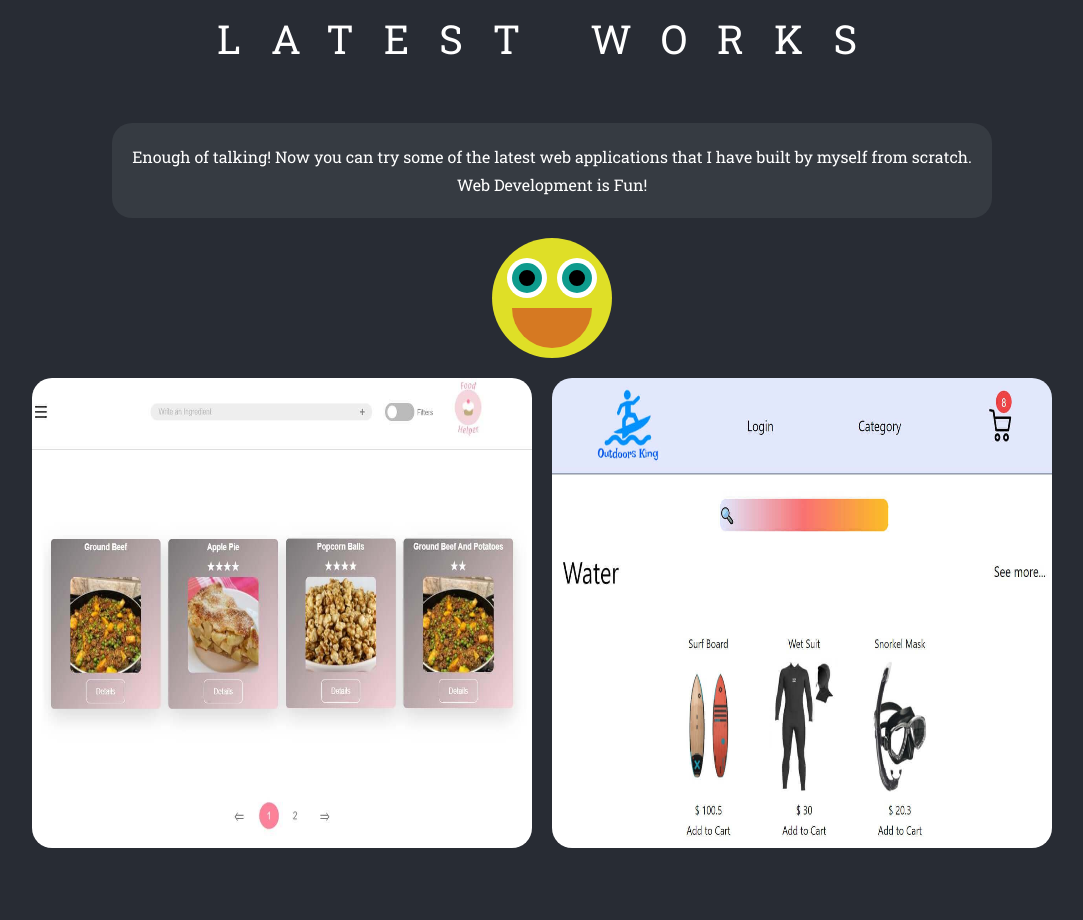
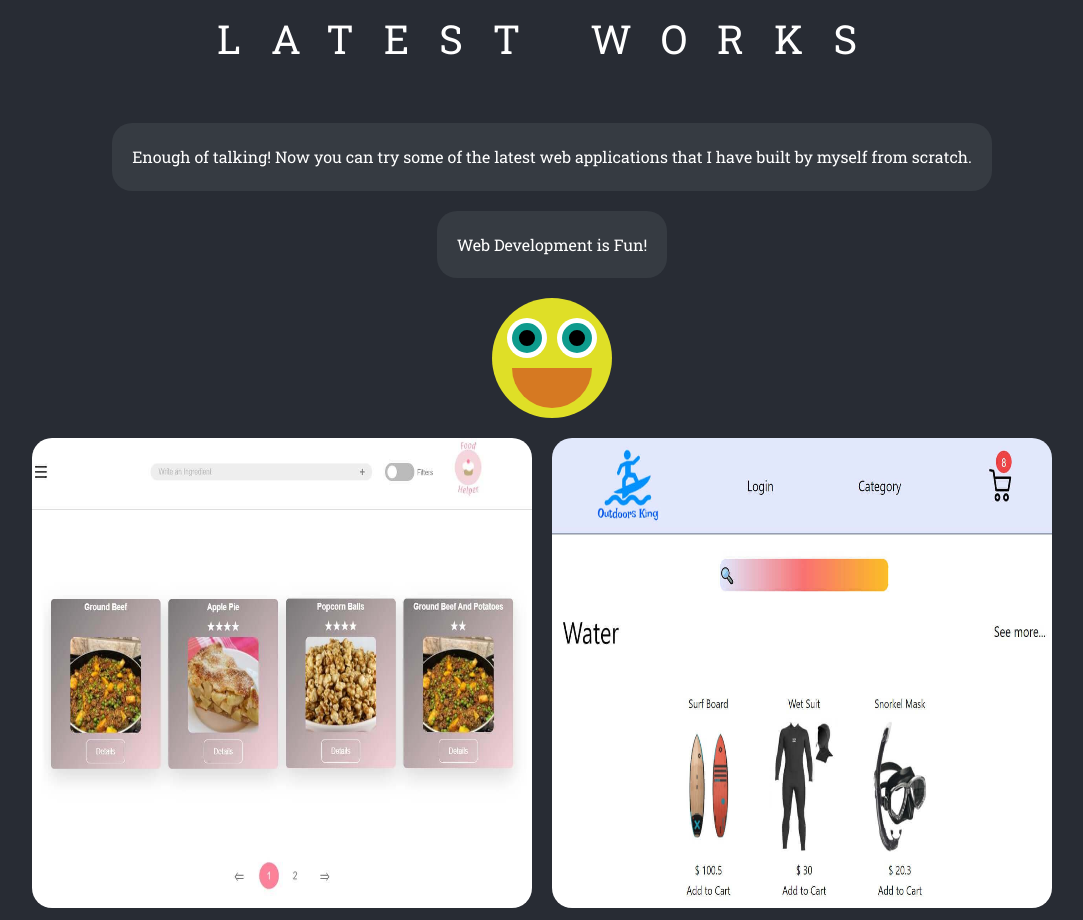
Before and after one commit to josesales/sales-portfolio, a React (Create React App) app: page / in a window 1280 px wide. Shown: the part 1280-2200 px from the top of the page, without its empty margins (88-1171 px from the left). Built offline with nearby package versions, Linux system fonts and the light colour scheme.

Commit message:
Adjustment on design of Latest Work component

```diff
--- a/src/components/LatestWorks.jsx
+++ b/src/components/LatestWorks.jsx
@@ -16,14 +16,10 @@ const LatestWorks = () => {
             </h1>
 
             <div className="description-container section-margin-2 secondary-background">
+                    <p>Enough of talking! Now you can try some of the latest web applications that I have built by myself from scratch.</p>
+            </div>
 
-                <div className="description-container__intro">
-                    <p>Enough of talking! Now you can try some of the latest web applications that I have built by myself from scratch.</p>
-                </div>
-                <div className="description-container__dev">
-                    <p>Web Development is Fun!</p>
-                </div>
-            </div>
+            <p className="section-margin-3 latest-works__dev-fun secondary-background">Web Development is Fun!</p>
 
             <FollowingEyes />
 
--- a/src/styles/components/_latest-works.scss
+++ b/src/styles/components/_latest-works.scss
@@ -9,16 +9,12 @@
         display: flex;
         flex-direction: column;
         align-items: center;
-
-        &__intro {
-            font-size: $font-size-default;
-        }
-
-        &__dev {
-            font-size: $font-size-default;
-        }
+        font-size: $font-size-default;
     }
 
+    &__dev-fun {
+        font-size: $font-size-default;
+    }
 
     .applications-container {
         display: flex;
```
